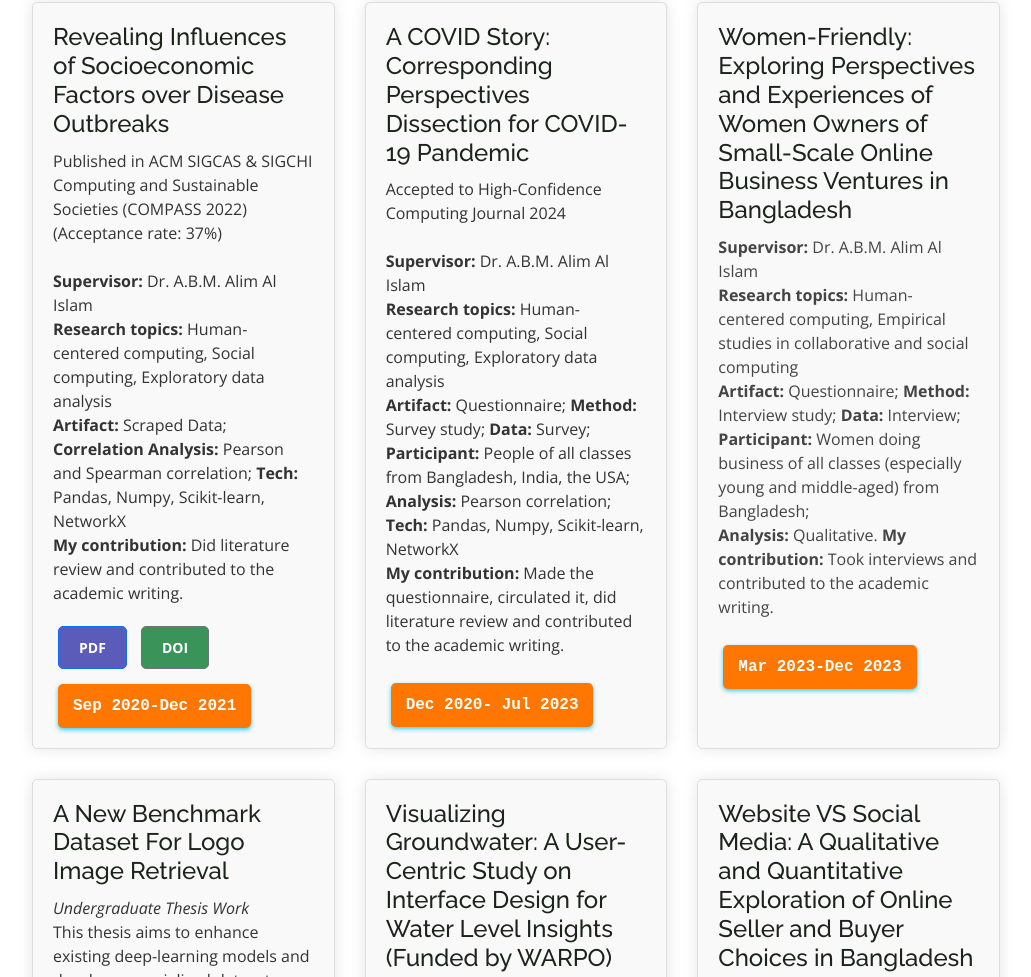
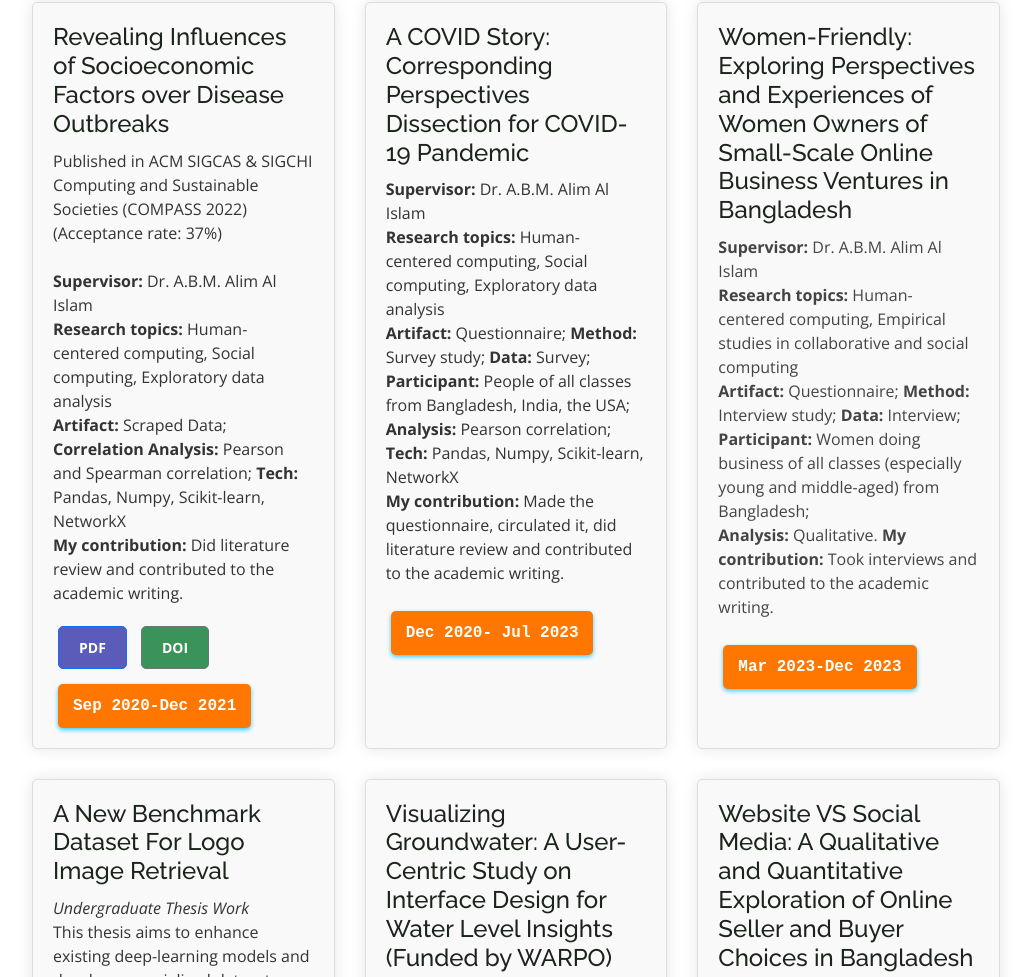
Before and after one commit to saikat212/saikat.github.io, a website: page index.html in a window 1280 px wide. Shown: the part 3813-4790 px from the top of the page, without its empty margins (132-1163 px from the left). Drawn offline with nearby package versions, Linux system fonts and the light colour scheme.

Commit message:
final v3 ok

```diff
--- a/index.html
+++ b/index.html
@@ -498,7 +498,7 @@
 
   <div class="work-box" data-status="under-review">
     <h4> A COVID Story: Corresponding Perspectives Dissection for COVID-19 Pandemic</h4>
-    <p> Accepted to High-Confidence Computing Journal 2024 <br/><br/>
+    <p>
       <b>Supervisor:</b> Dr. A.B.M. Alim Al Islam  <br/>
       <b>Research topics:</b>  Human-centered computing, Social computing, Exploratory data analysis <br/>
       <b>Artifact:</b> Questionnaire; <b>Method:</b> Survey study; <b>Data:</b> Survey;
```
